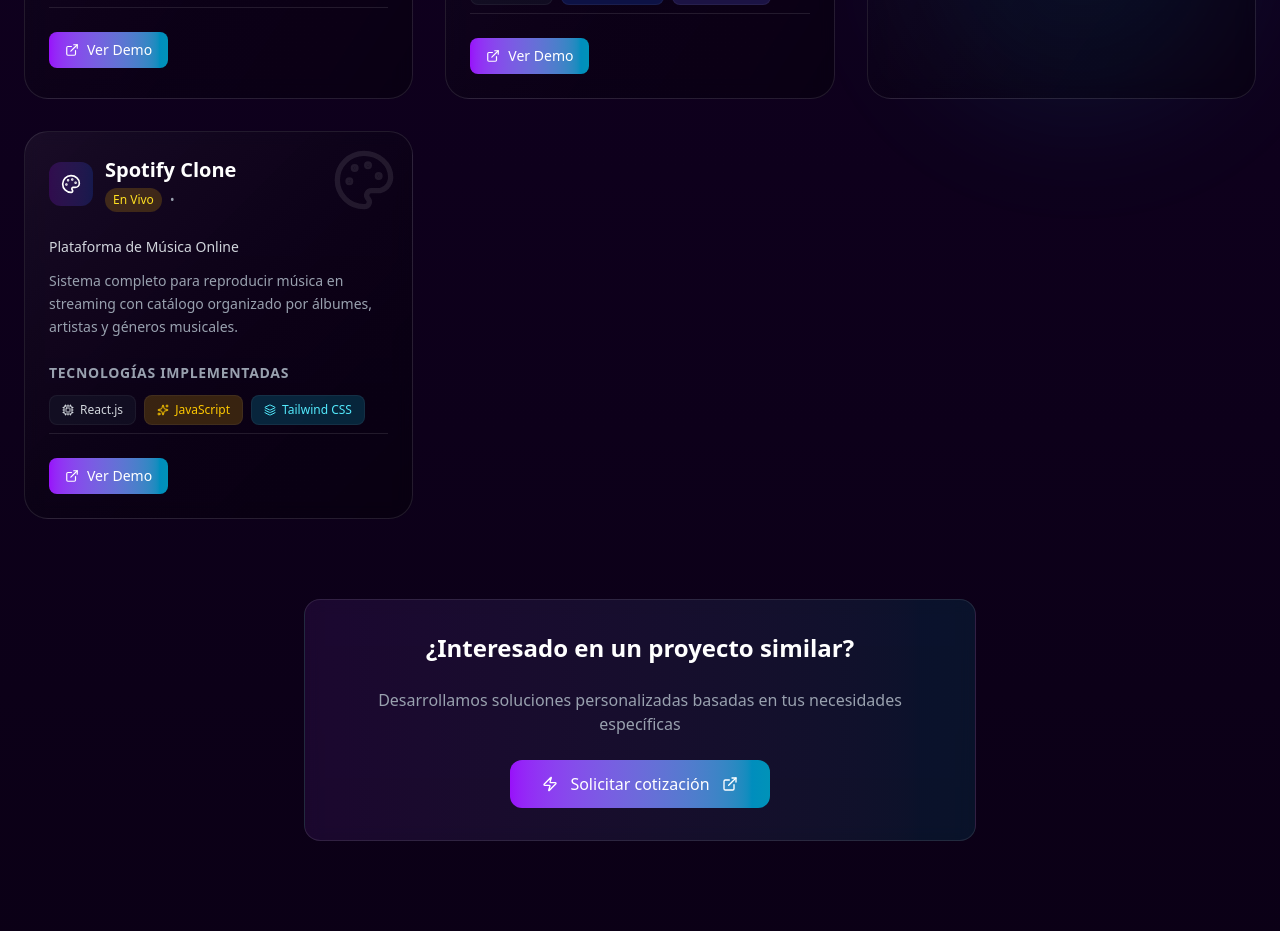
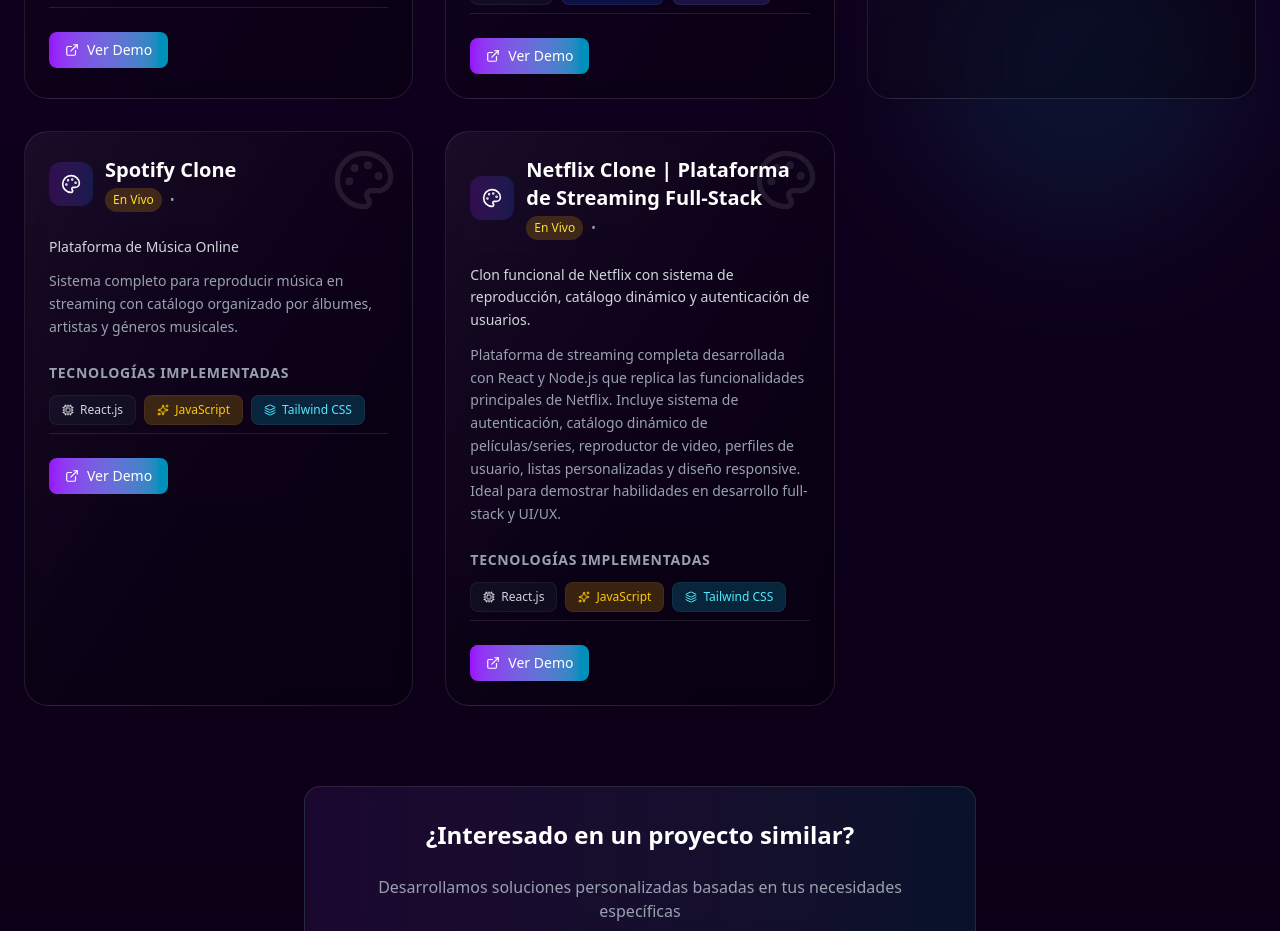
Before and after one commit to GLM1996/portfolio-pro, a React (Vite) app: page / in a window 1280 px wide. Shown: the part 5980-6911 px from the top of the page. Built offline with nearby package versions, Linux system fonts and the light colour scheme.

Commit message:
agregando netflix

```diff
--- a/src/components/Projects.jsx
+++ b/src/components/Projects.jsx
@@ -149,6 +149,34 @@
       },
     ],
     demo: "https://spotify-clone-gl.vercel.app/",
+    repo: "#",
+    status: "En Vivo",
+    gradient: "from-purple-600/20 to-blue-600/20",
+    icon: Palette
+  },
+  {
+    "title": "Netflix Clone | Plataforma de Streaming Full-Stack",
+    "description": "Clon funcional de Netflix con sistema de reproducción, catálogo dinámico y autenticación de usuarios.",
+    "longDescription": "Plataforma de streaming completa desarrollada con React y Node.js que replica las funcionalidades principales de Netflix. Incluye sistema de autenticación, catálogo dinámico de películas/series, reproductor de video, perfiles de usuario, listas personalizadas y diseño responsive. Ideal para demostrar habilidades en desarrollo full-stack y UI/UX.",
+
+    "tech": [
+      {
+        name: "React.js",
+        icon: Cpu,
+        color: "bg-gray-800/30 text-gray-300"
+      },
+      {
+        name: "JavaScript",
+        icon: Sparkles,
+        color: "bg-yellow-500/20 text-yellow-400"
+      },
+      {
+        name: "Tailwind CSS",
+        icon: Layers,
+        color: "bg-cyan-500/20 text-cyan-300"
+      },
+    ],
+    demo: "https://netflix-clone-gl.vercel.app/",
     repo: "#",
     status: "En Vivo",
     gradient: "from-purple-600/20 to-blue-600/20",
```
